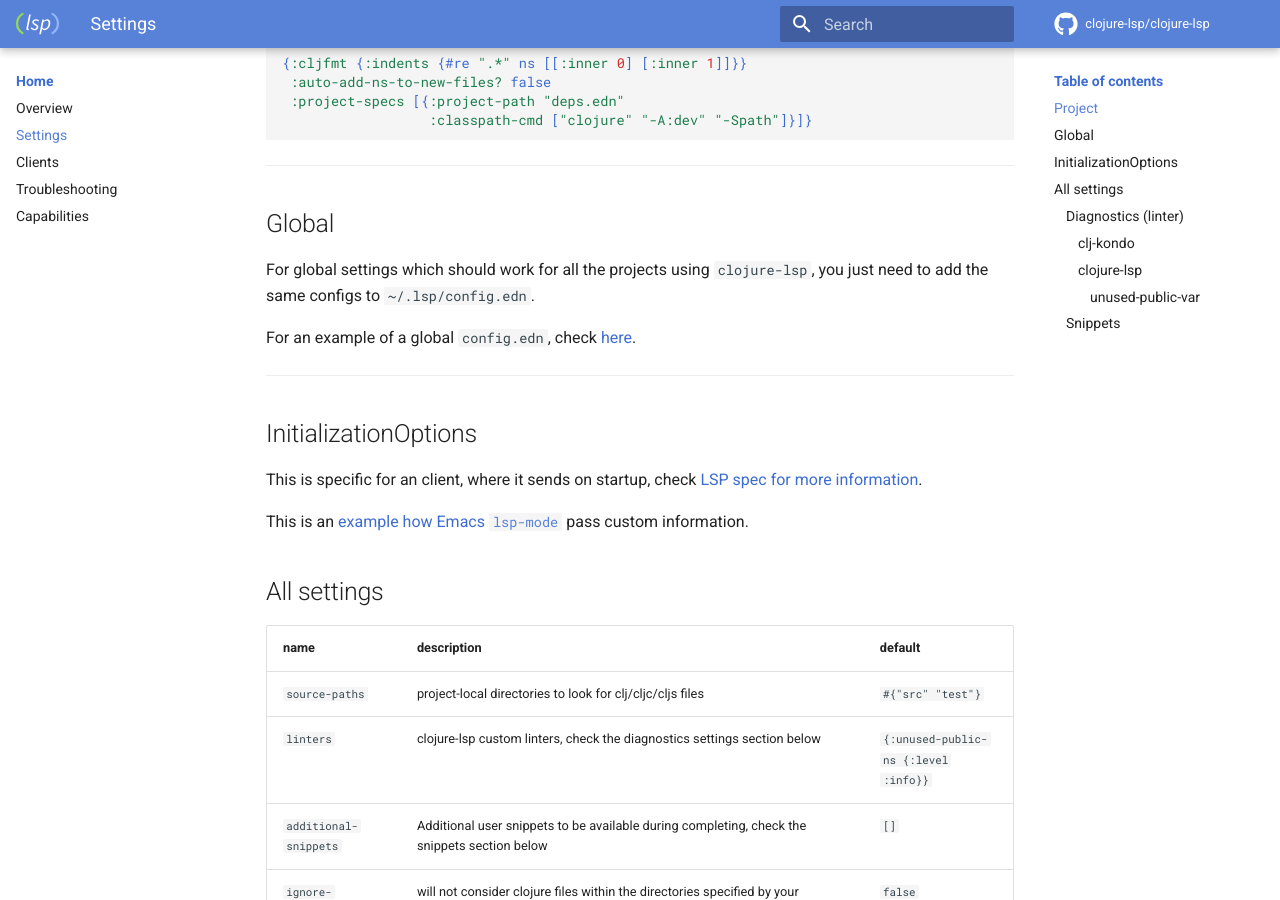
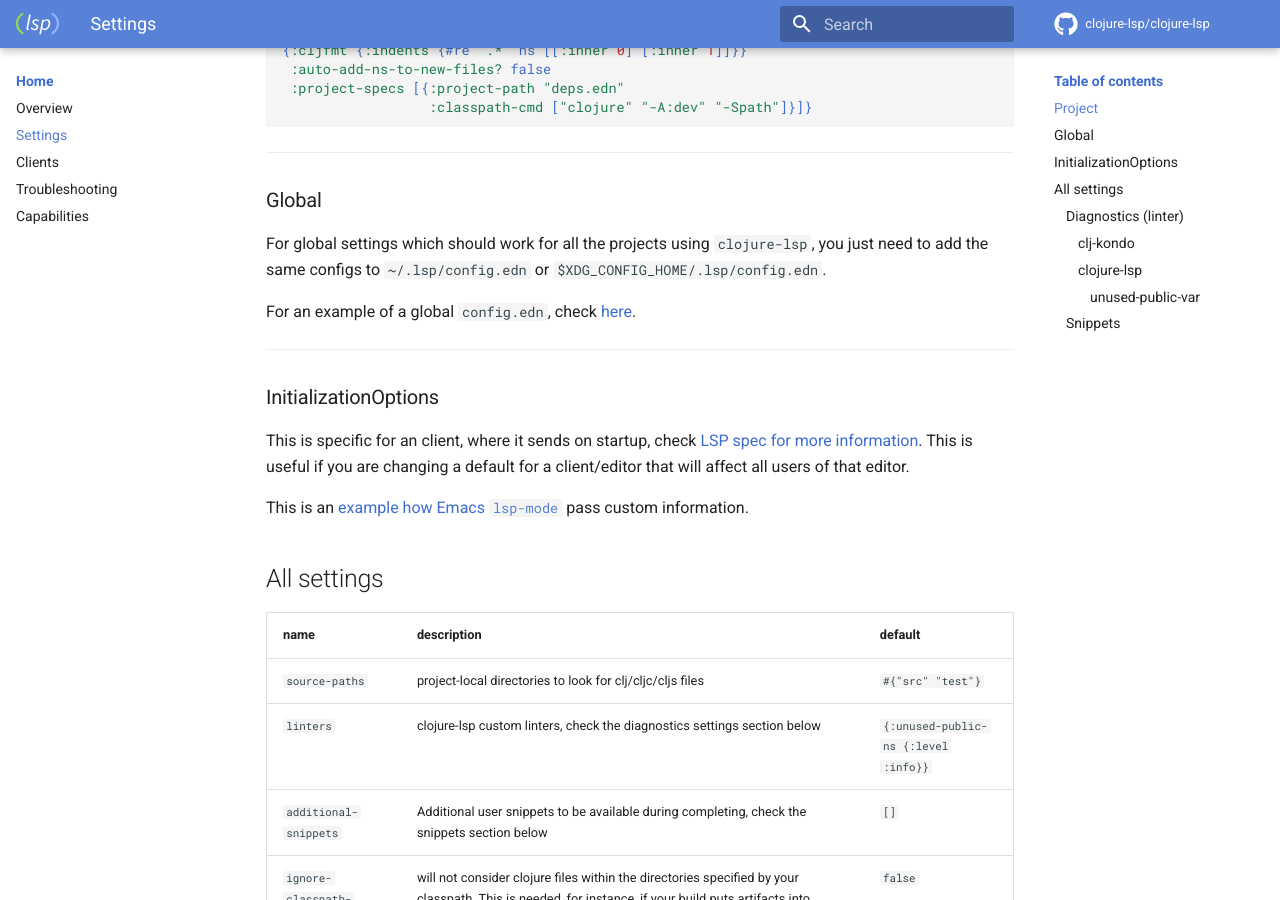
Before and after one commit to clojure-lsp/clojure-lsp, an MkDocs documentation site: the page built from docs/settings.md, in a window 1280 px wide and 900 px high, scrolled down 544 px. Built offline with MkDocs 1.6.1 and Material for MkDocs 9.7.7, drawn with Linux system fonts in a browser that asks for light colours; comment, search, counter and statistics services are not loaded.

Commit message:
[docs] Improve wording

````diff
--- a/docs/settings.md
+++ b/docs/settings.md
@@ -6,7 +6,7 @@
 - **Global configuration**
 - **LSP InitializationOptions**
 
-## Project
+### Project
 
 `clojure-lsp` will look for project specific settings in a file called `.lsp/config.edn`. It will search from your project root folder up the directory structure so you can have multiple projects share the same settings.
 
@@ -19,16 +19,16 @@ Example:
 ```
 
 ---
-## Global
+### Global
 
-For global settings which should work for all the projects using `clojure-lsp`, you just need to add the same configs to `~/.lsp/config.edn`.
+For global settings which should work for all the projects using `clojure-lsp`, you just need to add the same configs to `~/.lsp/config.edn` or `$XDG_CONFIG_HOME/.lsp/config.edn`.
 
 For an example of a global `config.edn`, check [here](https://github.com/ericdallo/dotfiles/blob/master/.lsp/config.edn).
 
 ---
-## InitializationOptions
+### InitializationOptions
 
-This is specific for an client, where it sends on startup, check [LSP spec for more information](https://microsoft.github.io/language-server-protocol/specifications/specification-current/#initialize).
+This is specific for an client, where it sends on startup, check [LSP spec for more information](https://microsoft.github.io/language-server-protocol/specifications/specification-current/#initialize). This is useful if you are changing a default for a client/editor that will affect all users of that editor.
 
 This is an [example how Emacs `lsp-mode`](https://github.com/emacs-lsp/lsp-mode/blob/master/clients/lsp-clojure.el#L205) pass custom information.
 
````
Also changed, not shown: README.md (+4 -4 lines), client-vscode/README.md (deleted, +0 -11 lines).
